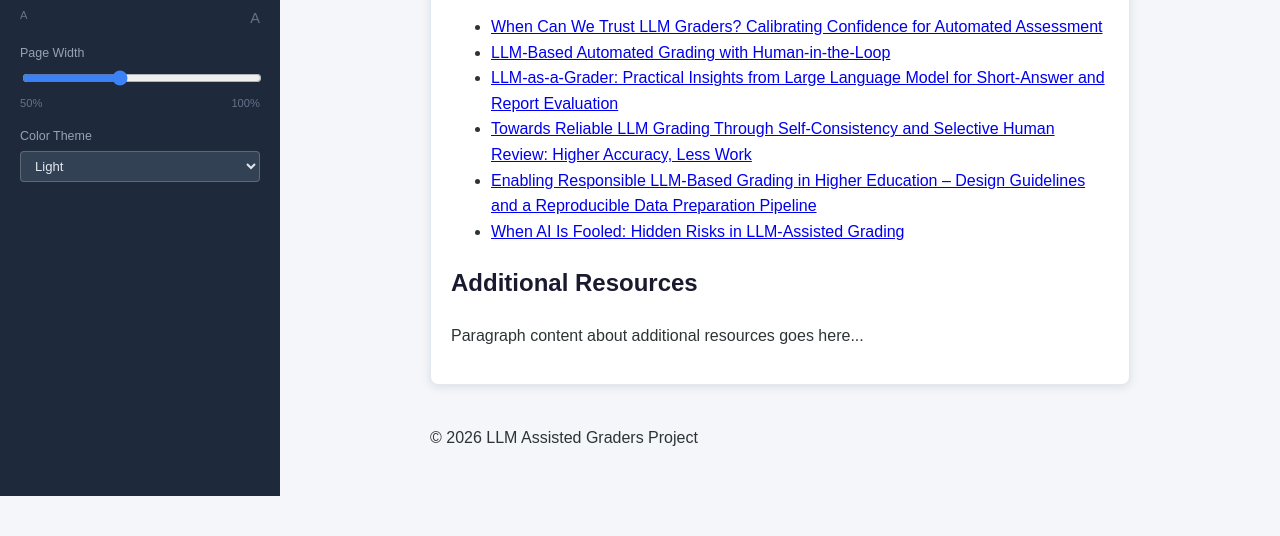
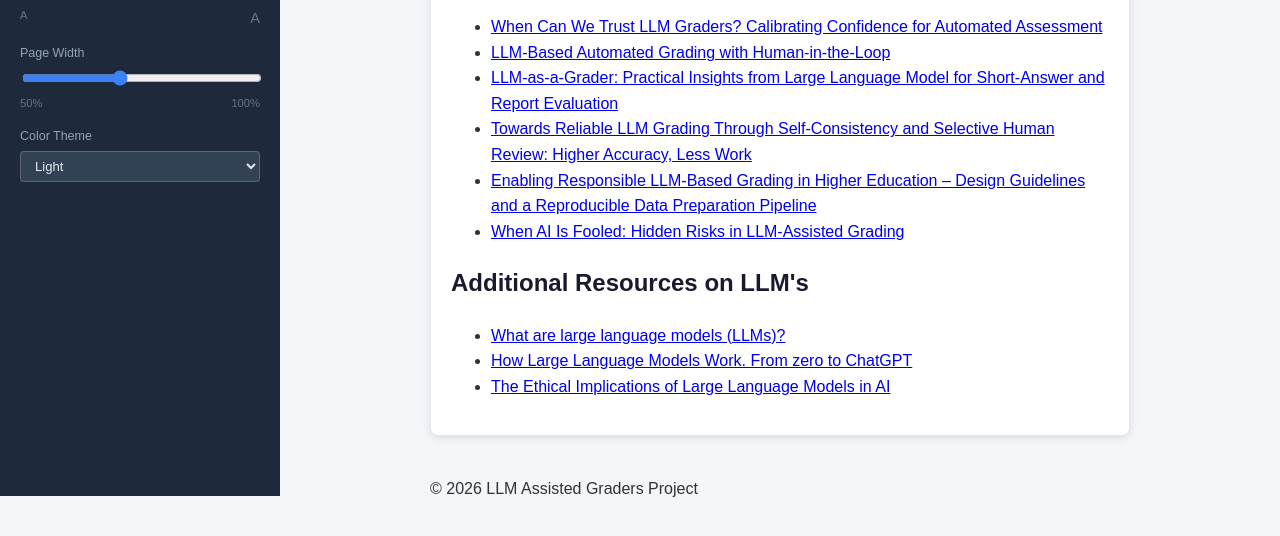
Before and after one commit to nunema1/EthicsFinalProject, a plain HTML site: page frontend/sources.html in a window 1280 px wide. Shown: the part 304-840 px from the top of the page. Before the commit the page ends 801 px from the top, so only its background shows below. Drawn offline with Linux system fonts and the light colour scheme.

Commit message:
photos and additional resources

```diff
--- a/frontend/sources.html
+++ b/frontend/sources.html
@@ -77,8 +77,13 @@
                         <li><a href="https://link.springer.com/chapter/10.1007/978-3-031-93979-2_1" target="_blank" rel="noopener">Enabling Responsible LLM-Based Grading in Higher Education – Design Guidelines and a Reproducible Data Preparation Pipeline</a></li>
                         <li><a href="https://www.mdpi.com/2227-7102/15/11/1419" target="_blank" rel="noopener">When AI Is Fooled: Hidden Risks in LLM-Assisted Grading</a></li>
                     </ul>
-                    <h2>Additional Resources</h2>
-                    <p>Paragraph content about additional resources goes here...</p>
+                    <h2>Additional Resources on LLM's</h2>
+                    <ul>
+                        <li><a href="https://www.ibm.com/think/topics/large-language-models" target="_blank" rel="noopener">What are large language models (LLMs)?</a></li>
+                        <li><a href="https://medium.com/data-science-at-microsoft/how-large-language-models-work-91c362f5b78f" target="_blank" rel="noopener">How Large Language Models Work. From zero to ChatGPT</a></li>
+                        <li><a href="https://www.computer.org/publications/tech-news/trends/ethics-of-large-language-models-in-ai" target="_blank" rel="noopener">The Ethical Implications of Large Language Models in AI</a></li>
+
+                    </ul>
                 </section>
             </main>
 
```
Also changed, not shown: frontend/Gemini_icon.png (added), 1 other file.
